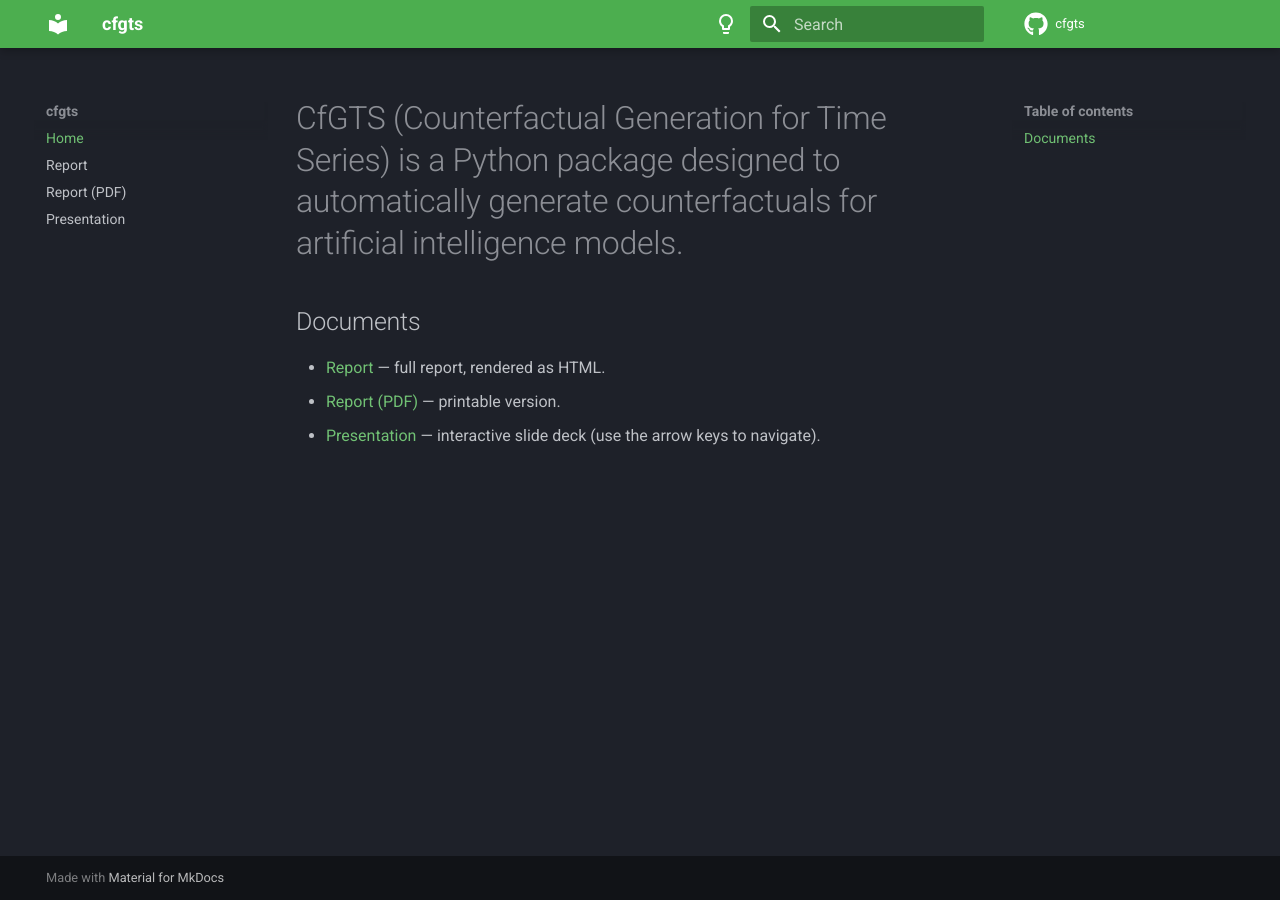
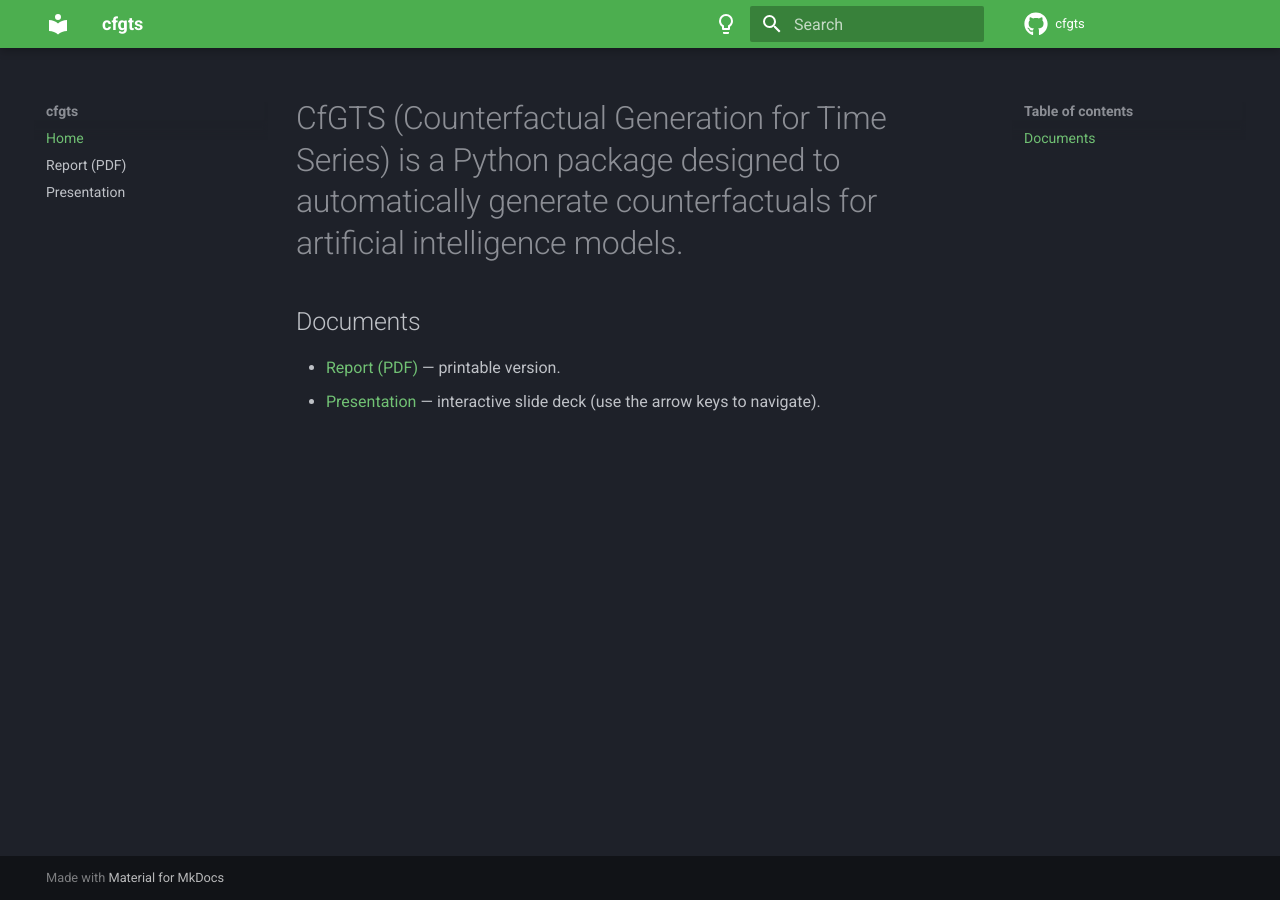
Before and after one commit to davidricodias/cfgts, an MkDocs documentation site: the page built from docs/index.md, in a window 1280 px wide. Built offline with MkDocs 1.6.1 and Material for MkDocs 9.7.7, drawn with Linux system fonts in a browser that asks for light colours; comment, search, counter and statistics services are not loaded.

Commit message:
doc: continue ppt

```diff
--- a/docs/index.md
+++ b/docs/index.md
@@ -2,6 +2,5 @@
 
 ## Documents
 
-- [Report](report/report.md) — full report, rendered as HTML.
 - [Report (PDF)](report/report.pdf) — printable version.
 - [Presentation](presentation.html) — interactive slide deck (use the arrow keys to navigate).
--- a/mkdocs.yml
+++ b/mkdocs.yml
@@ -34,7 +34,6 @@ extra_javascript:
 
 nav:
   - Home: index.md
-  - Report: report/report.md
   - Report (PDF): report/report.pdf
   - Presentation: presentation.html
 
```
Also changed, not shown: 2 other files.
